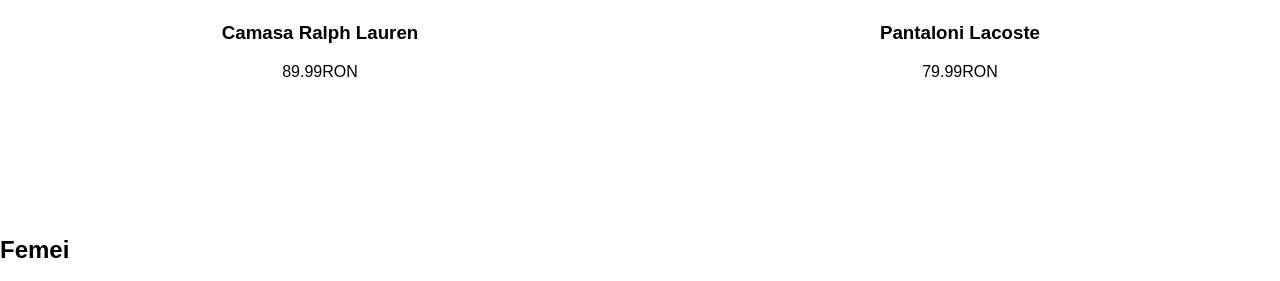
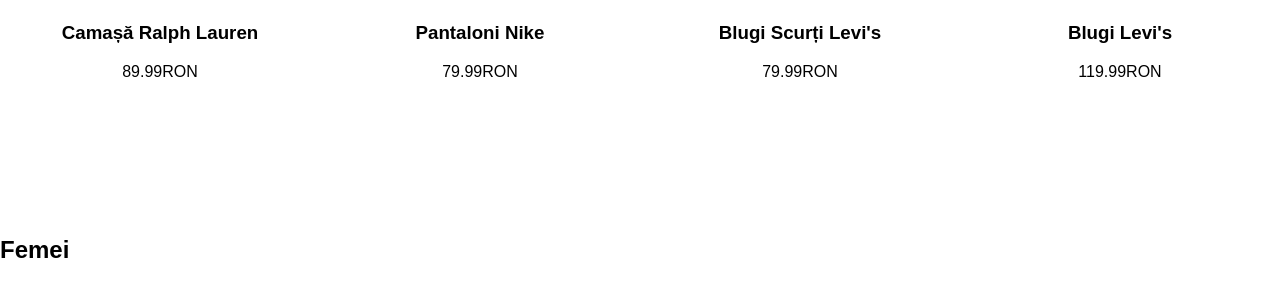
Before and after one commit to BalogDavid/ProgramareWEB, a PHP site: page / in a window 1280 px wide. Shown: the part 1055-1336 px from the top of the page. Run offline with PHP 8.4, Linux system fonts and the light colour scheme.

Commit message:
adaugat produsele

```diff
--- a/public/index.html
+++ b/public/index.html
@@ -40,19 +40,20 @@
     <div class="products">
 
 
-        <!-- Produse Barbati -->
+
         <div class="product">
-            <img src="camasa-ralph-lauren-pentru-baieti.jpg" alt="Men's Product 1">
-            <h3>Camasa Ralph Lauren</h3>
-            <p>89.99RON</p>
+            <img src="poze\Pantaloni Nike.jpg" alt="Pantaloni Nike">
+            <h3>Pantaloni Nike</h3>
+            <p>79.99RON</p>
         </div>
 
 
         <div class="product">
-            <img src="mens_product2.jpg" alt="Men's Product 2">
-            <h3>Pantaloni Lacoste</h3>
+            <img src="poze\Blugi Scurti Levi's.jpg" alt="Blugi Scurti Levi's">
+            <h3>Blugi Scurți Levi's</h3>
             <p>79.99RON</p>
         </div>
+
 
     </div>
 </section>
@@ -63,18 +64,32 @@
     <div class="products">
 
 
-        <!-- Produse Barbati -->
         <div class="product">
-            <img src="camasa-ralph-lauren-pentru-baieti.jpg" alt="Men's Product 1">
-            <h3>Camasa Ralph Lauren</h3>
+            <img src="poze\Camasa Ralph.jpg" alt="Cămașă Ralph Lauren">
+            <h3>Camașă Ralph Lauren</h3>
             <p>89.99RON</p>
         </div>
 
 
         <div class="product">
-            <img src="mens_product2.jpg" alt="Men's Product 2">
-            <h3>Pantaloni Lacoste</h3>
+            <img src="poze\Pantaloni Nike.jpg" alt="Pantaloni Nike">
+            <h3>Pantaloni Nike</h3>
             <p>79.99RON</p>
+        </div>
+
+
+        <div class="product">
+            <img src="poze\Blugi Scurti Levi's.jpg" alt="Blugi Scurti Levi's">
+            <h3>Blugi Scurți Levi's</h3>
+            <p>79.99RON</p>
+        </div>
+
+
+
+        <div class="product">
+            <img src="poze\Blugi Levis.jpg" alt="Blugi Levi's">
+            <h3>Blugi Levi's</h3>
+            <p>119.99RON</p>
         </div>
 
     </div>
@@ -86,17 +101,17 @@
         <!-- Produse Femei -->
 
         <div class="product">
-            <img src="womens_product1.jpg" alt="Women's Product 1">
-            <h3>Tricou Maneca Lunga</h3>
-            <p>39.99RON</p>
-        </div>
+                <img src="poze\Bluza Nike Dama.jpg" alt="Bluză Sport Nike">
+                <h3>Bluză Sport Nike</h3>
+                <p>69.99RON</p>
+            </div>
 
 
-        <div class="product">
-            <img src="womens_product2.jpg" alt="Women's Product 2">
-            <h3>Hanorac</h3>
-            <p>99.99RON</p>
-        </div>
+            <div class="product">
+                <img src="poze\Ed Hardy.jpg" alt="Hanorac Ed Hardy">
+                <h3>Hanorac Ed Hardy</h3>
+                <p>199.99RON</p>
+            </div>
 
     </div>
 </section>
--- a/public/styles.css
+++ b/public/styles.css
@@ -1,3 +1,6 @@
+
+
+
 bodyloginregister {
     font-family: Arial, sans-serif;
     margin: 0;
@@ -99,7 +102,7 @@ input[type="password"] {
 }
 
 .btn {
-    background-color: #007bff;
+    background-color: #4d2d0a;
     color: #fff;
     border: none;
     padding: 10px 20px;
@@ -116,8 +119,8 @@ p {
 }
 
 a {
-    color: #007bff;
-    text-decoration: none;
+    color: #4d2d0a;
+    text-decoration: brown underline;
 }
 
 a:hover {
@@ -139,7 +142,7 @@ a:hover {
 #search-bar input[type="submit"] {
     padding: 5px 10px;
     border-radius: 5px;
-    background-color: #007bff;
+    background-color: #4d2d0a;
     color: white;
     border: none;
     cursor: pointer;
```
Also changed, not shown: public/mens_section.html (+19 -4 lines), public/womens_section.html (+6 -6 lines), public/camasa-ralph-lauren-pentru-baieti.jpg (deleted), public/poze/Blugi Levis.JPG (added), public/poze/Blugi Scurti Levi's.JPG (added), public/poze/Bluza Nike Dama.JPG (added), 3 other files.
